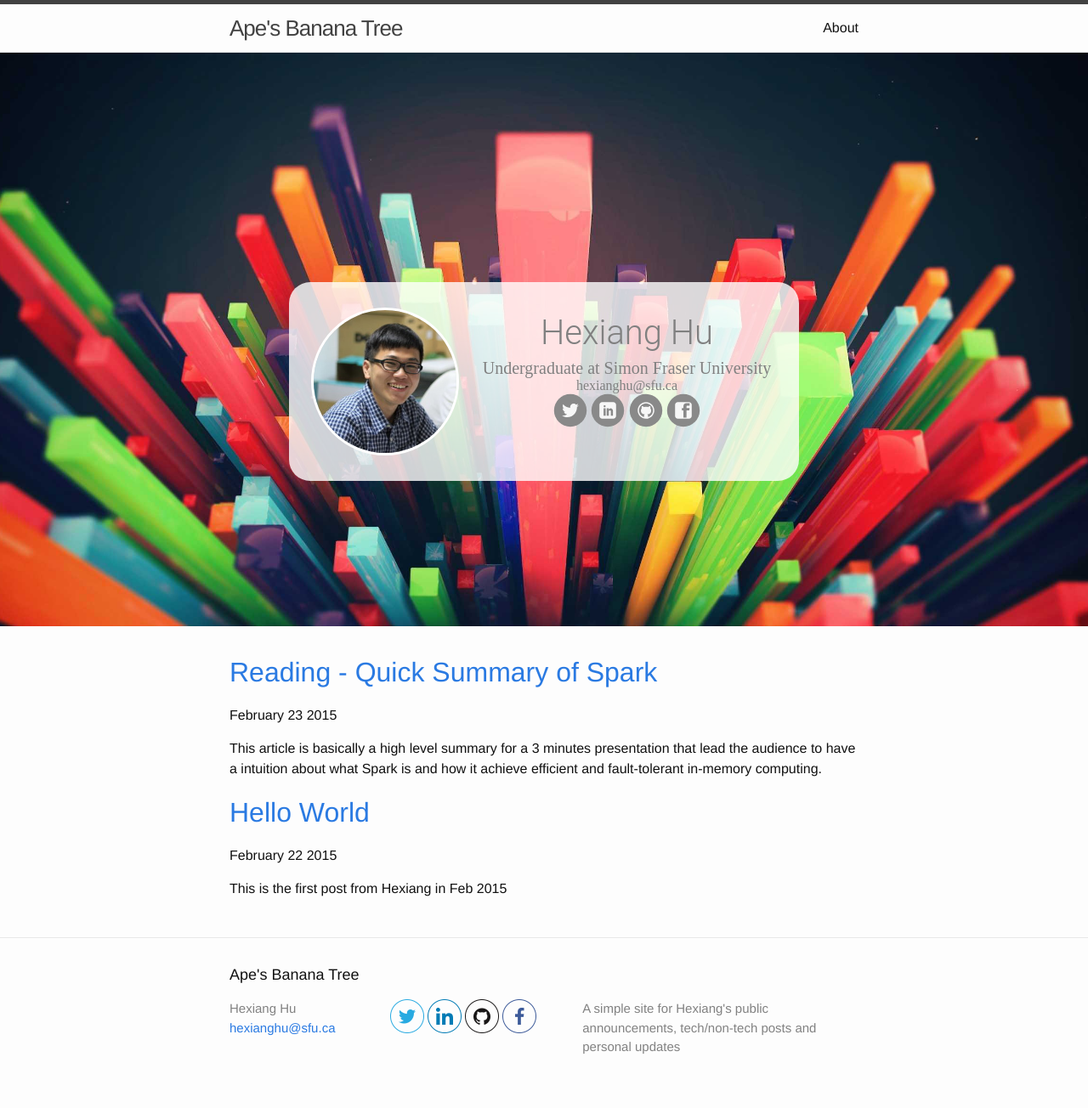
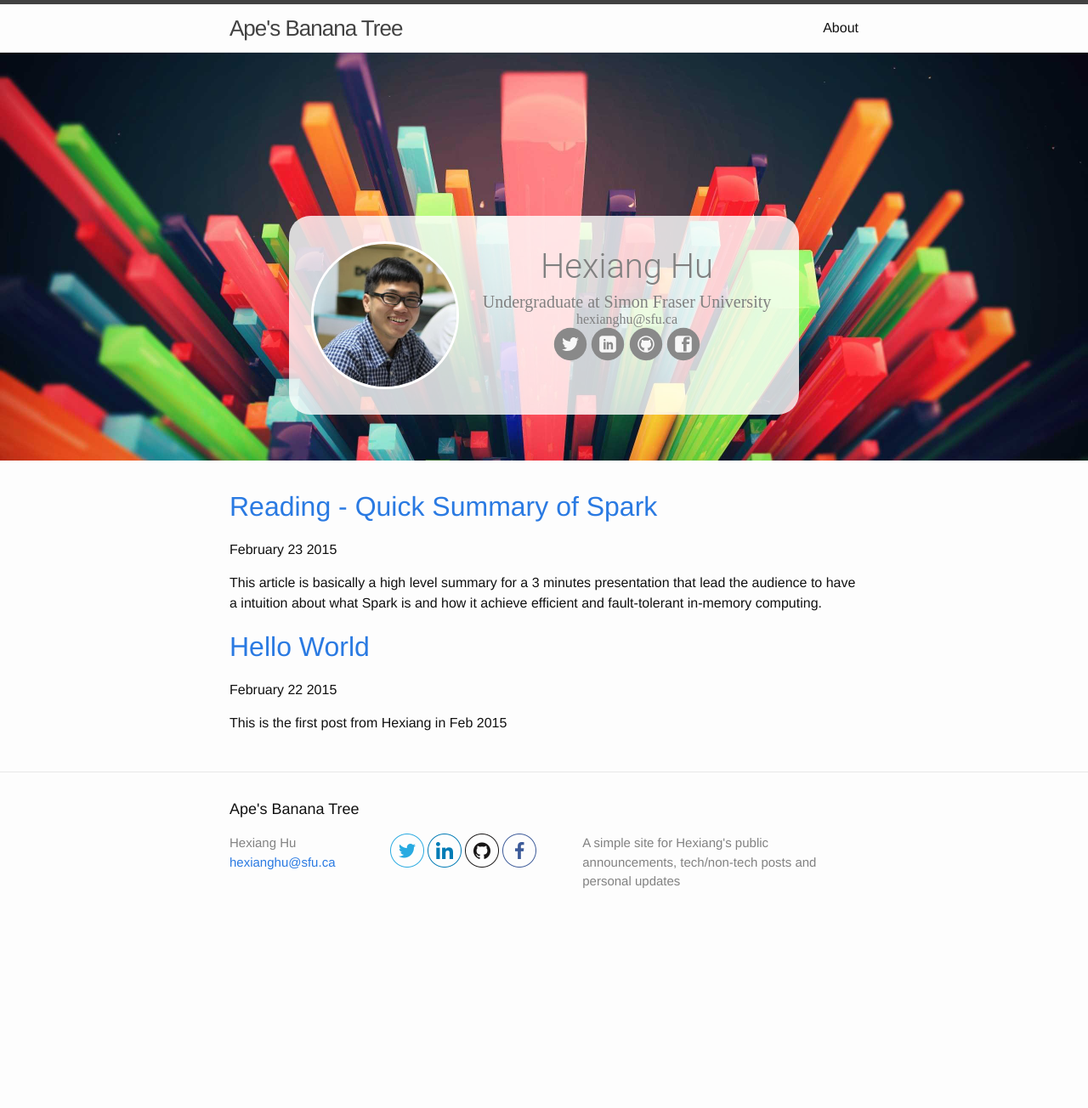
Before and after one commit to danielyou0230/danielyou0230.github.io, a Jekyll site: the page built from index.html, in a window 1280 px wide. Shown: the whole page at 85% size. Built offline with Jekyll 4.4.1, drawn with Linux system fonts in a browser that asks for light colours; after the commit the page ends 1109 px from its top, so only the background shows below that.

Commit message:
Change the cover css to fix the issue with vertical resize

```diff
--- a/_config.yml
+++ b/_config.yml
@@ -31,8 +31,8 @@ permalink: pretty
 
 
 # page pagination setting
-Paginated?: False
-# paginate: 5
+# Paginated?: True
+# paginate: 1
 # paginate_path: "/page:num/"
 
 scss:
--- a/_includes/cover.html
+++ b/_includes/cover.html
@@ -1,4 +1,5 @@
 <div class="cover img-responsive" style="background-image: url({{ site.background }})">
+    {{ site.static_files.path }}
     <div class="profile-wrapper">
         <div class="profile-col profile-col-1">
             <img src="{{ site.user.head_pic }}" alt="Me" class="circle-img"/>
--- a/_layouts/home.html
+++ b/_layouts/home.html
@@ -9,11 +9,7 @@
     {% include cover.html %}
     <div class="page-content">
       <div class="wrapper">
-            {% if Paginated? %}
-                {% include paginated_contents.html %}
-            {% else %}
-                {% include regular_contents.html %}
-            {% endif %}
+            {% include regular_contents.html %}
       </div>
     </div>
 
--- a/_sass/_misc.scss
+++ b/_sass/_misc.scss
@@ -15,7 +15,7 @@
 */
 .cover {
    max-width: 100%;
-   height: 75%;
+   height: 480px;
    background-size: cover;
    background-repeat: no-repeat;
    background-position: center center;
```
Also changed, not shown: _includes/paginated_contents.html (deleted, +0 -13 lines).
